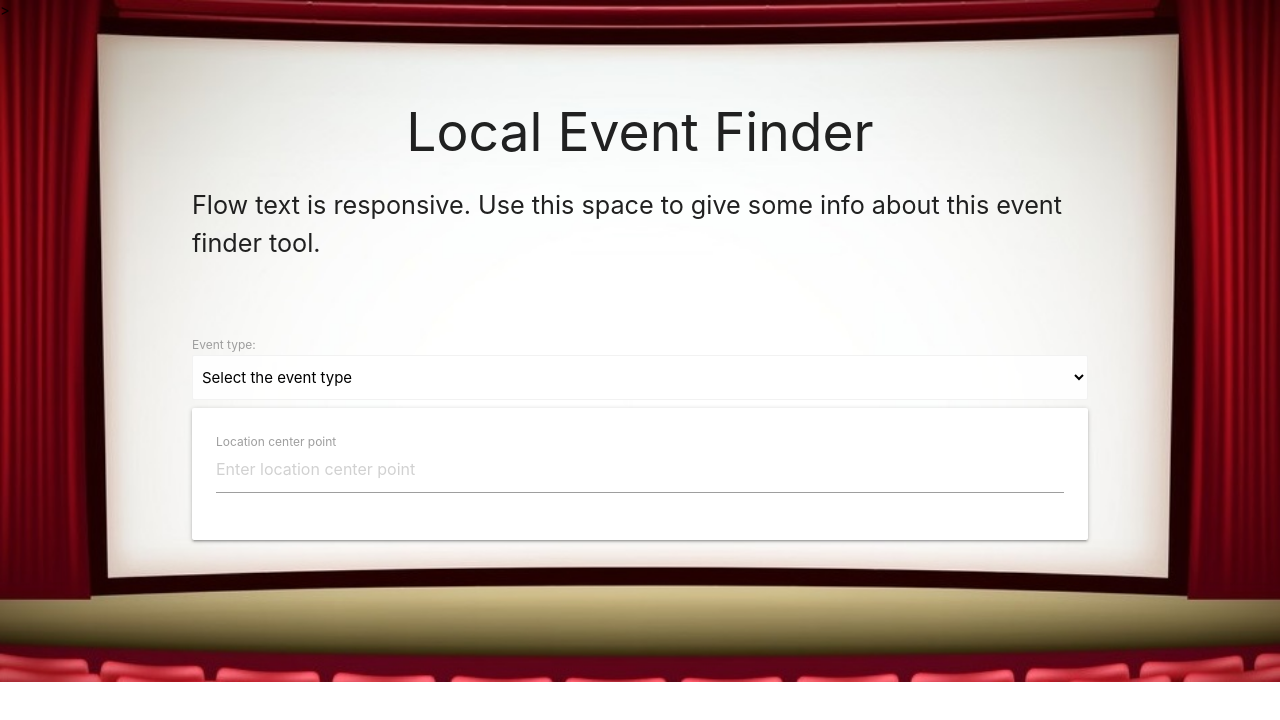
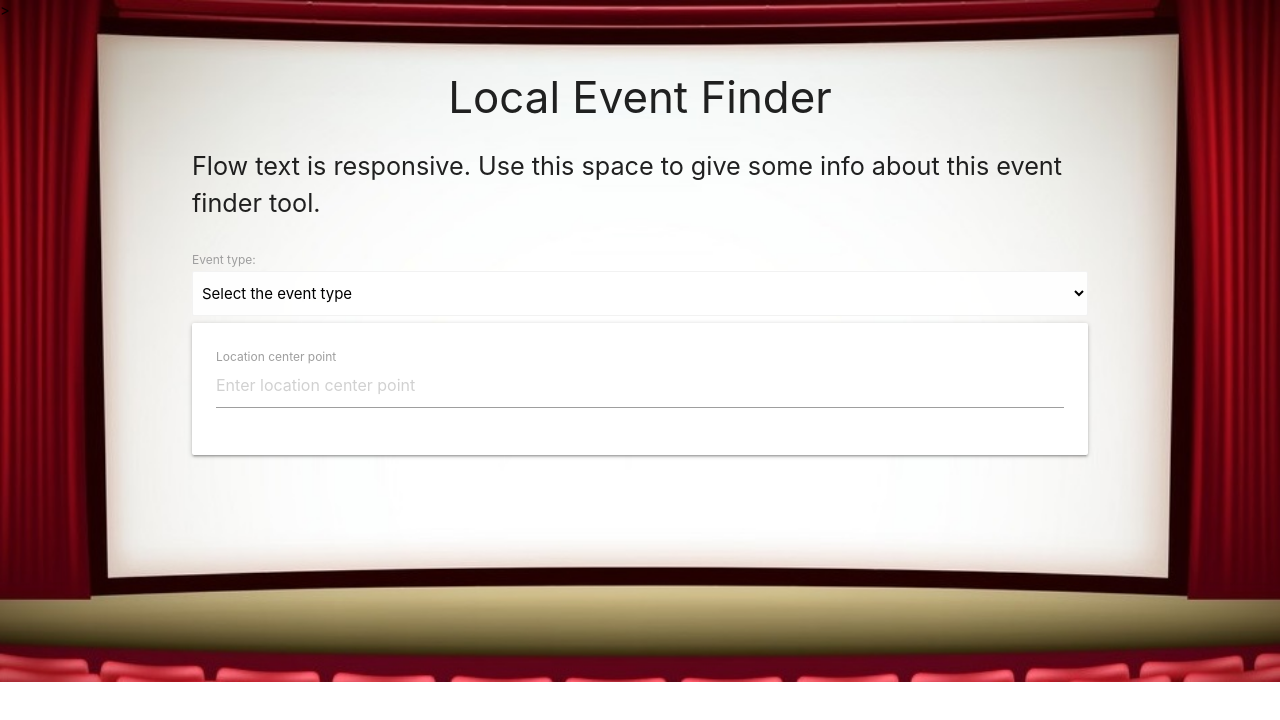
Before and after one commit to cbinder705/TBA-Event-Finder, a plain HTML site: page index.html in a window 1280 px wide. Drawn offline with nearby package versions, Linux system fonts and the light colour scheme.

Commit message:
minor formatting chgs to leave more room for remaining content boxes

```diff
--- a/index.html
+++ b/index.html
@@ -17,10 +17,9 @@
                background-attachment:inherit;">
 
     <div class="container">
-      <br><br>
-      <h2 class="center-align">Local Event Finder</h2>
+      <br>
+      <h3 class="center-align">Local Event Finder</h3>
       <p class="flow-text">Flow text is responsive. Use this space to give some info about this event finder tool.</p>
-      <br><br>
 
       <!-- <div class="card-panel">
         <a class='dropdown-button btn' href='#' data-activates='dd-event-type'>Click here to select event type</a>
```
